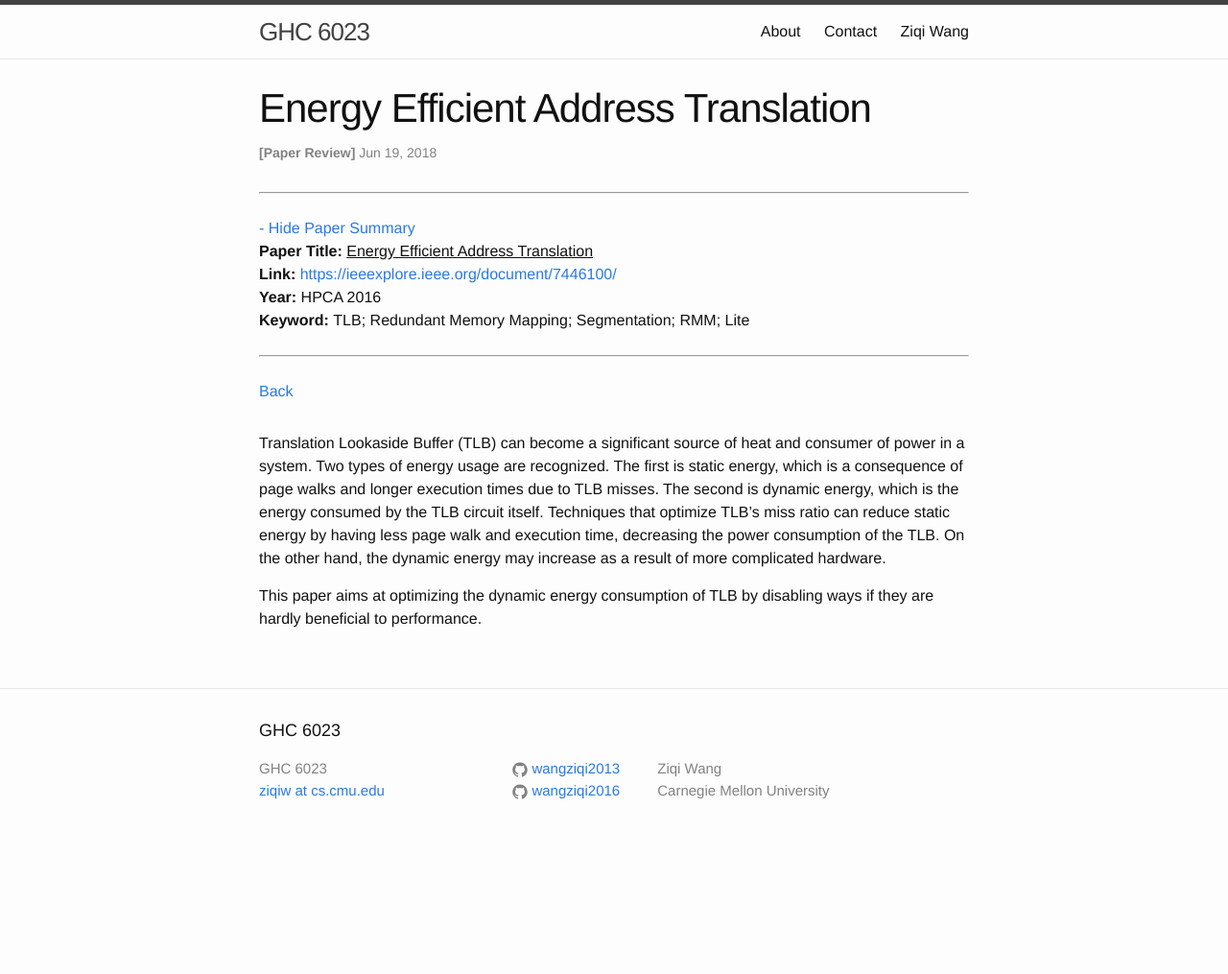
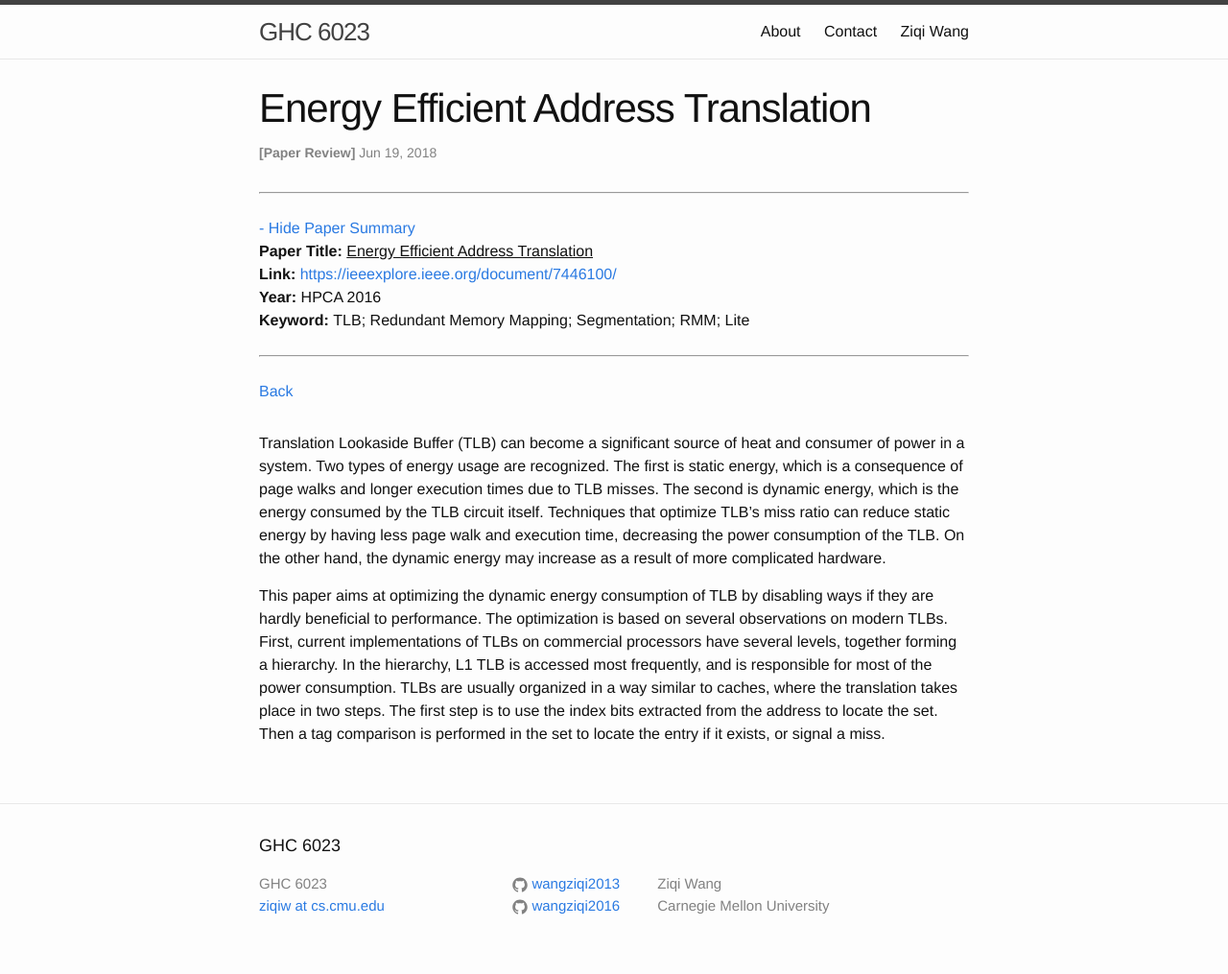
Before and after one commit to wangziqi2013/wangziqi2013.github.io, a Jekyll site: the page built from _posts/2018-06-19-Energy-Efficient-Address-Translation.markdown, in a window 1280 px wide. Shown: the whole page at 96% size. Built offline with Jekyll 4.4.1, drawn with Linux system fonts in a browser that asks for light colours; before the commit the page ends 900 px from its top, so only the background shows below that.

Commit message:
Working on L1 TLB

```diff
--- a/_posts/2018-06-19-Energy-Efficient-Address-Translation.markdown
+++ b/_posts/2018-06-19-Energy-Efficient-Address-Translation.markdown
@@ -21,4 +21,9 @@ having less page walk and execution time, decreasing the power consumption of th
 the dynamic energy may increase as a result of more complicated hardware.
 
 This paper aims at optimizing the dynamic energy consumption of TLB by disabling ways if they are hardly
-beneficial to performance.
+beneficial to performance. The optimization is based on several observations on modern TLBs. First, current
+implementations of TLBs on commercial processors have several levels, together forming a hierarchy. In the
+hierarchy, L1 TLB is accessed most frequently, and is responsible for most of the power consumption. TLBs are
+usually organized in a way similar to caches, where the translation takes place in two steps. The first step
+is to use the index bits extracted from the address to locate the set. Then a tag comparison is performed in the
+set to locate the entry if it exists, or signal a miss.
```
